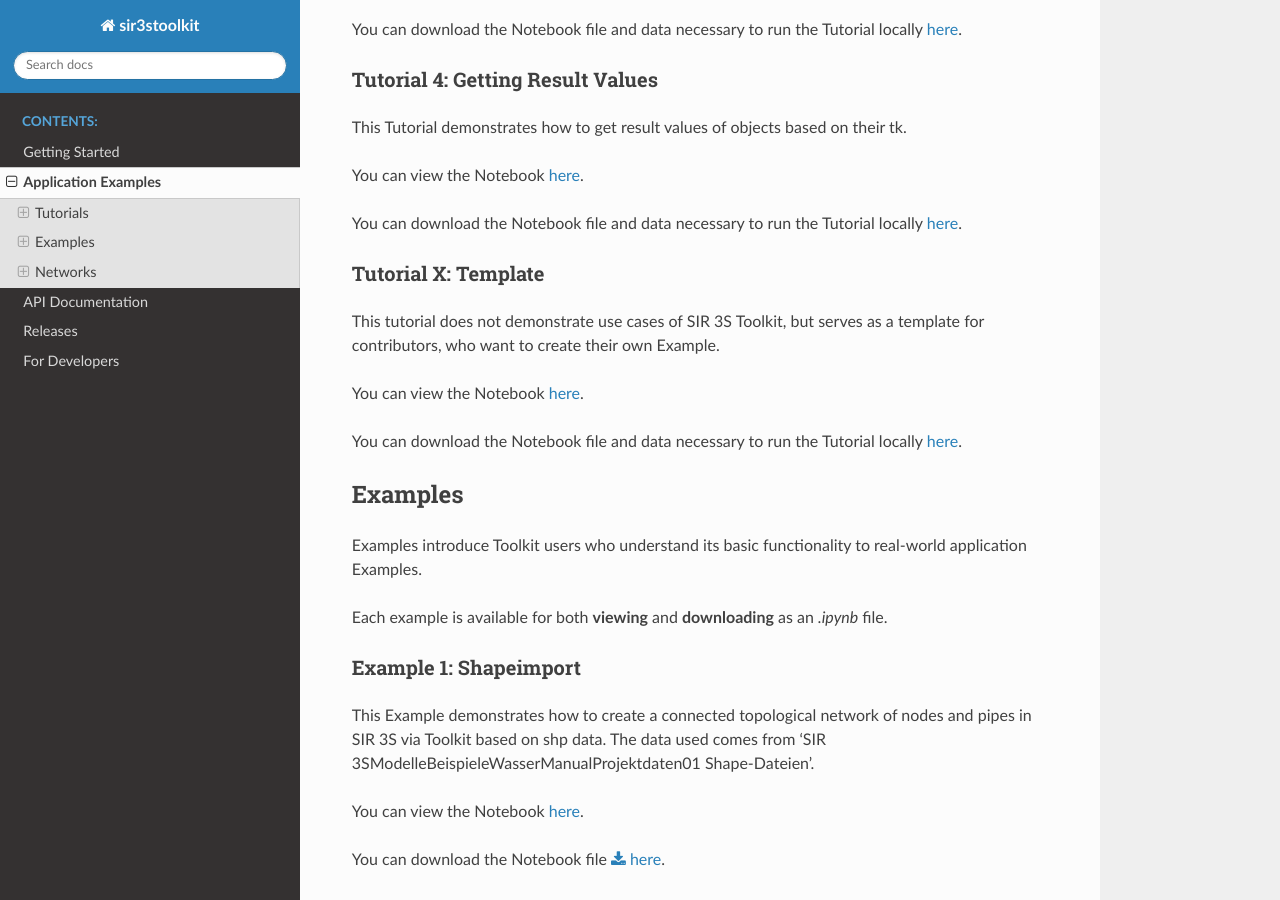
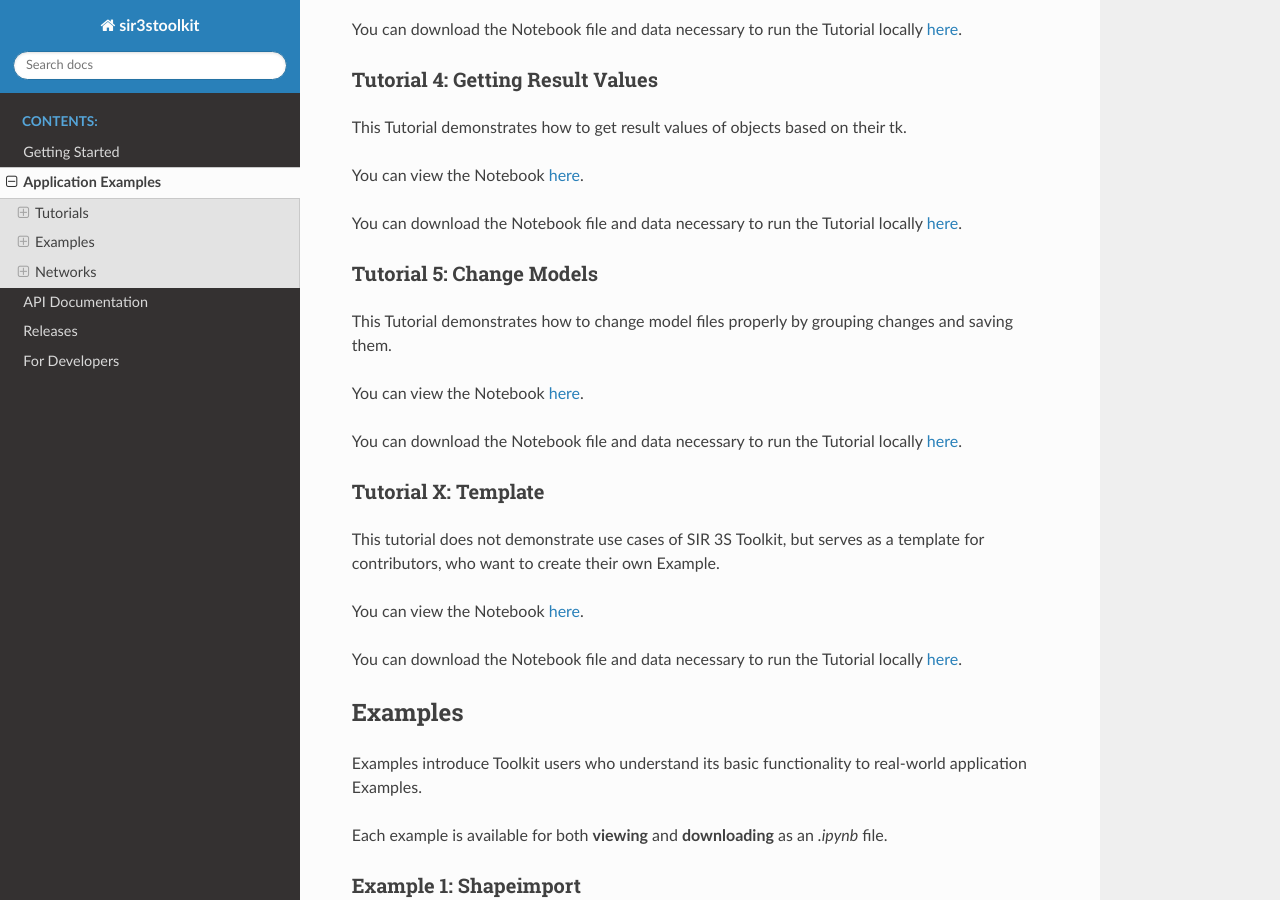
Before and after one commit to 3SConsult/sir3stoolkit, a Sphinx documentation site: the page built from docs/source/examples.rst, in a window 1280 px wide and 900 px high, scrolled down 1217 px. Built offline with Sphinx 7.4.7 and the Read the Docs theme 3.1.0, drawn with Linux system fonts in a browser that asks for light colours; pages that are not in the unit, such as notebooks, are missing from menus.

Commit message:
Documentation: Tutorial 4 updated & Tutorial 5 created

```diff
--- a/docs/source/examples.rst
+++ b/docs/source/examples.rst
@@ -60,6 +62,16 @@ This Tutorial demonstrates how to get result values of objects based on their tk
 You can view the Notebook `here <tutorials/Tutorial4_Assets/ToolkitTutorial4.html>`_.
 
 You can download the Notebook file and data necessary to run the Tutorial locally `here <https://github.com/3SConsult/sir3stoolkit/releases/download/tutorial_assets/Tutorial4_Assets.zip>`_.
+
+Tutorial 5: Change Models
+~~~~~~~~~~~~~~~~~~~~~~~~~
+
+This Tutorial demonstrates how to change model files properly by grouping changes and saving them.
+
+You can view the Notebook `here <tutorials/Tutorial5_Assets/ToolkitTutorial5.html>`_.
+
+You can download the Notebook file and data necessary to run the Tutorial locally `here <https://github.com/3SConsult/sir3stoolkit/releases/download/tutorial_assets/Tutorial5_Assets.zip>`_.
+
 
 .. _TtuX:
 
--- a/docs/source/releases.rst
+++ b/docs/source/releases.rst
@@ -9,6 +9,8 @@ This can either be a pure python update that can be obtained using ``pip install
 
 90.15.1 (To Be Released)
 ~~~~~~~~~~~~~~~~~~~~~~~~
+
+**Important** next version of SIR 3S Toolkit after 90.15.0.1.dev1 should be named 90.15.1 and then we can continue in a normal way to 90.15.2.
 
 First official public version.
 
```
Also changed, not shown: other parts of docs/source/examples.rst (+2 -0 lines), docs/source/tutorials/Tutorial3_Assets/ToolkitTutorial3.ipynb, docs/source/tutorials/Tutorial4_Assets/ToolkitTutorial4.ipynb, docs/source/tutorials/Tutorial5_Assets/ToolkitTutorial5.ipynb (added).
